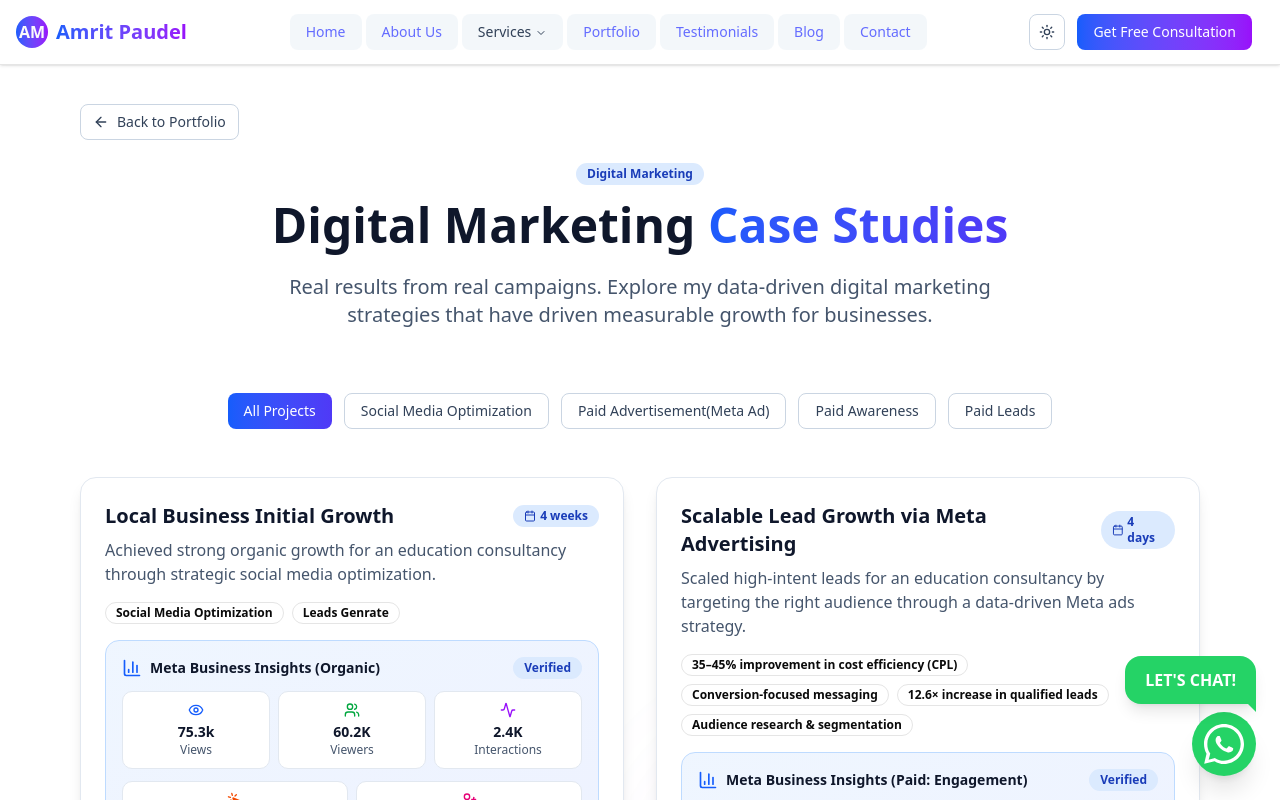
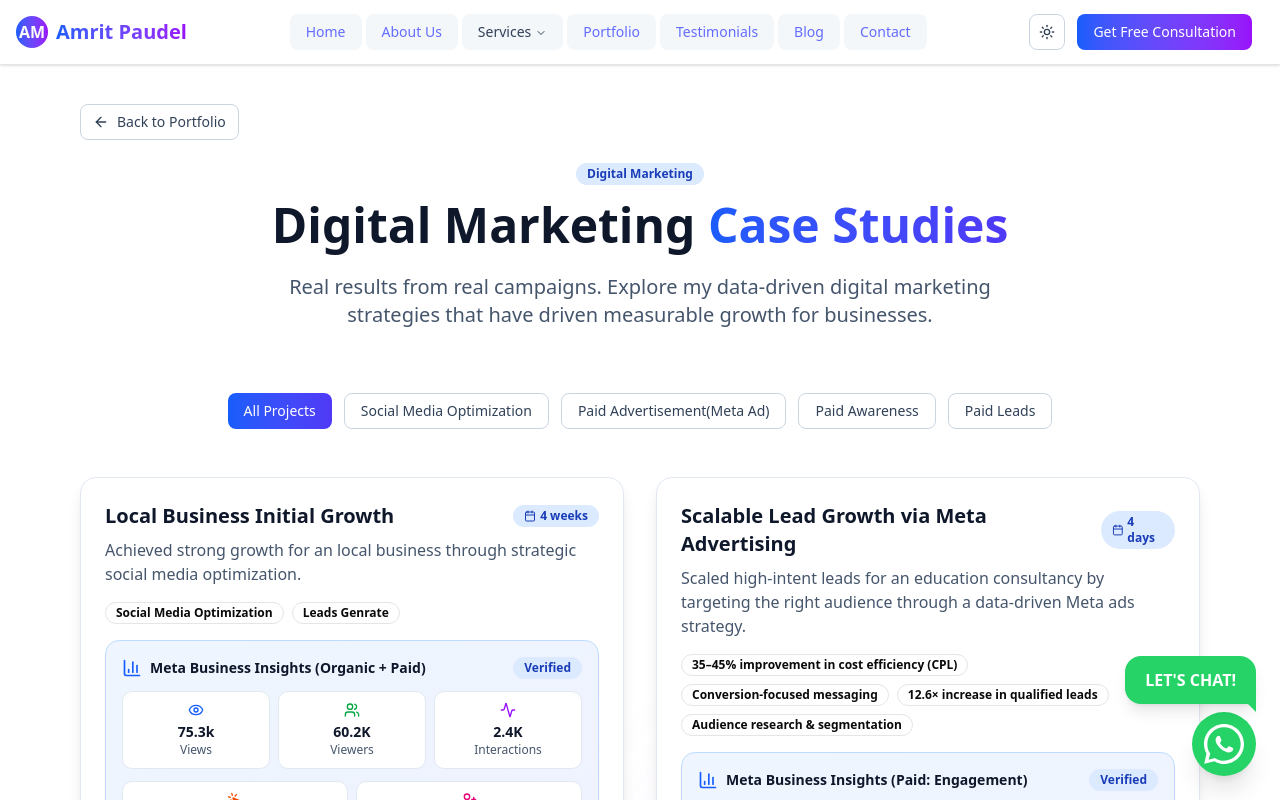
Before and after one commit to ashishpaudel123/AmritPaudel, a React (Vite) app: page /portfolio/digital-marketing in a window 1280 px wide. Shown: the top 800 px of the page. Built offline with nearby package versions, Linux system fonts and the light colour scheme.

Commit message:
fix: update project type and description for Local Business Initial Growth

```diff
--- a/src/components/digital-marketing-portfolio.tsx
+++ b/src/components/digital-marketing-portfolio.tsx
@@ -66,10 +66,10 @@ export function DigitalMarketingPortfolio({
     {
       id: 1,
       category: "organic",
-      type: "Organic",
+      type: "Organic + Paid",
       title: "Local Business Initial Growth",
       description:
-        "Achieved strong organic growth for an education consultancy through strategic social media optimization.",
+        "Achieved strong growth for an local business through strategic social media optimization.",
       image: "/api/placeholder/400/300",
       metaInsights: {
         views: "75.3k",
```
